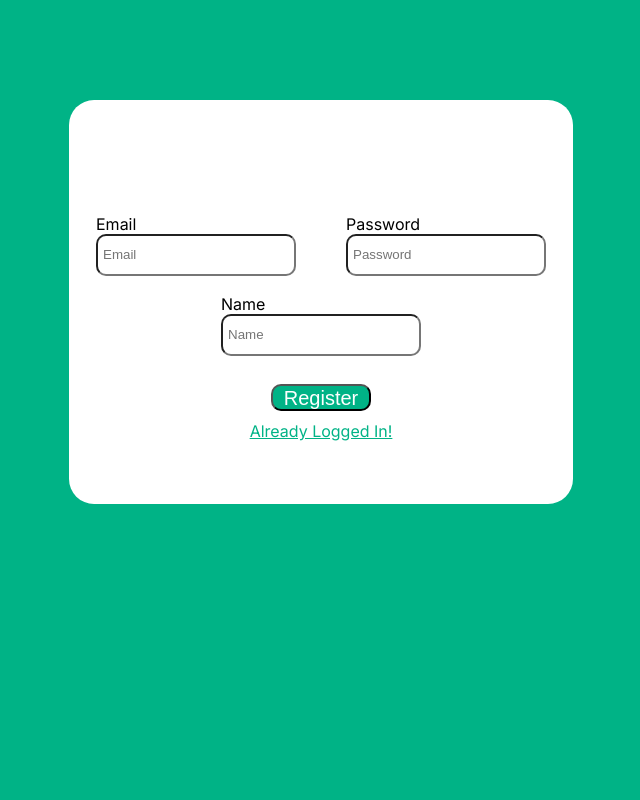
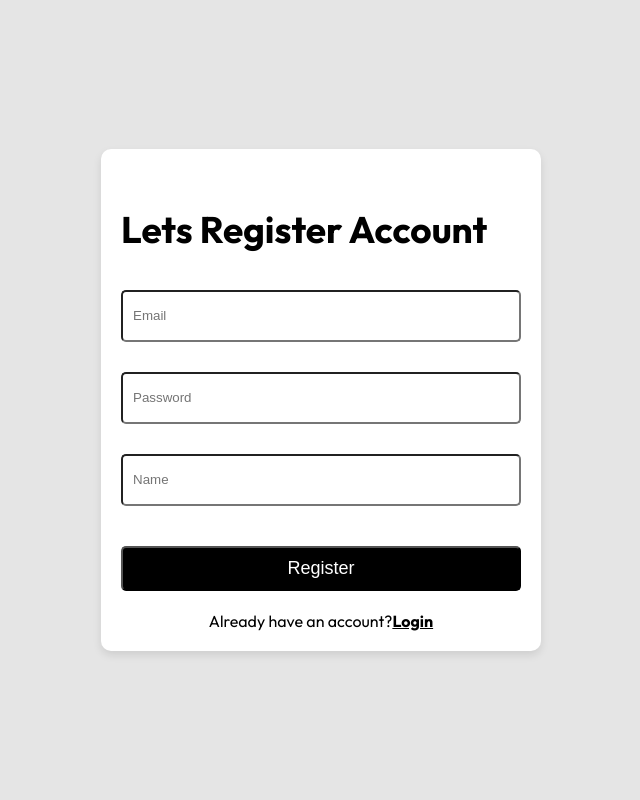
Before and after one commit to Rawda-Yousry/Transportation-System, a Flask app: page /register in a window 1280 px wide. Shown: the whole page, without its empty margins (319-959 px from the left). Run offline with Flask 3, Linux system fonts and the light colour scheme.

Commit message:
Updated CSS for login and register pages

```diff
--- a/static/css/base.css
+++ b/static/css/base.css
@@ -1,53 +1,68 @@
 :root {
-  --color-primary: #00b386;
-  --color-text-on-primary: #ffffff;
-  --color-button-border: var(--color-text-on-primary);
-  --color-button-primary-bg: var(--color-text-on-primary);
-  --font-family: "Inter", sans-sarif;
+  --color-page: #e5e5e5;
+  --color-text-on-page: #000000;
+  --color-form: #ffffff;
+  --color-button-border: var(--color-text-on-page);
+  --color-button-page-bg: var(--color-text-on-page);
+  --font-family: "Outfit", sans-serif;
+}
+
+.form {
+  padding: 20px;
+  border-radius: 10px;
+  box-shadow: 0 4px 8px rgba(0, 0, 0, 0.1);
+  width: 400px;
+  background-color: var(--color-form);
+}
+
+#span-error {
+  margin: 0px;
+  font-size: small;
+  color: red;
 }
 
 .home {
-  background-color: var(--color-primary);
+  background-color: var(--color-page);
   font-family: var(--font-family);
+  margin: 0;
+  padding: 0;
+  display: flex;
+  justify-content: center;
+  align-items: center;
+  height: 100vh;
+  overflow: hidden;
 }
 
-.form {
-  background-color: var(--color-text-on-primary);
-  display: flex;
-  width: 400px;
-  height: 400px;
-  align-items: center;
-  justify-content: center;
-  flex-direction: column;
-  margin: auto;
-  margin-top: 100px;
-  border: 2px solid #0000;
-  border-radius: 25px;
+.form__title {
+  font-size: 37px;
+  font-weight: bold;
 }
+
 .form__button {
-  display: block;
-  background-color: var(--color-primary);
-  width: 100px;
-  height: 27px;
-  font-size: 20px;
-  color: var(--color-text-on-primary);
-  border-radius: 10px;
-  margin-top: 10px;
+  background-color: var(--color-text-on-page);
+  width: 100%;
+  font-size: 18px;
+  text-align: center;
+  color: var(--color-form);
+  border-radius: 5px;
   margin-bottom: 10px;
+  padding: 10px;
 }
 
 .form__field {
   display: flex;
   flex-direction: column;
   margin-bottom: 30px;
-  width: 200px;
-  height: 50px;
+}
+
+.form__field:last-child {
+  margin-bottom: 40px;
 }
 
 .form__field-input {
-  padding: 5px;
+  padding: 10px;
   line-height: 28px;
-  border-radius: 10px;
+  border-radius: 5px;
 }
 
 .form__label {
@@ -56,11 +71,18 @@
 
 .form__link a {
   cursor: pointer;
-  color: var(--color-primary);
+  color: var(--color-text-on-page);
+  font-weight: bold;
 }
 
-.error{
+.error {
   font-size: small;
-  font-style: italic ;
-  color: #f30000
+  font-style: italic;
+  color: red;
 }
+
+.form__link {
+  display: flex;
+  justify-content: center;
+  margin: 10px auto auto auto;
+}
--- a/static/css/login.css
+++ b/static/css/login.css
@@ -1,17 +1,11 @@
 @import "./base.css";
 
 .form-login {
-  background-color: var(--color-text-on-primary);
-  display: flex;
+  padding: 20px;
+  border-radius: 10px;
+  box-shadow: 0 4px 8px rgba(0, 0, 0, 0.1);
   width: 400px;
-  height: 400px;
-  align-items: center;
-  justify-content: center;
-  flex-direction: column;
-  margin: auto;
-  margin-top: 100px;
-  border: 2px solid #0000;
-  border-radius: 25px;
+  background-color: var(--color-form);
 }
 
 #span-error {
--- a/static/css/register.css
+++ b/static/css/register.css
@@ -1,26 +1 @@
 @import "./base.css";
-
-.form-register {
-  background-color: var(--color-text-on-primary);
-  display: flex;
-  width: 500px;
-  align-items: center;
-  flex-direction: column;
-  margin: auto;
-  margin-top: 100px;
-  border: 2px solid #0000;
-  border-radius: 25px;
-  height: 400px;
-}
-
-.form__fields {
-  display: flex;
-  flex-wrap: wrap;
-  justify-content: space-around;
-  margin-top: 80px;
-}
-
-.form-register__button {
-  display: flex;
-  justify-content: center;
-}
--- a/templates/login.html
+++ b/templates/login.html
@@ -8,9 +8,7 @@
   <link rel="stylesheet" href="static/css/register.css">
   <link rel="preconnect" href="https://fonts.googleapis.com">
   <link rel="preconnect" href="https://fonts.gstatic.com" crossorigin>
-  <link
-    href="https://fonts.googleapis.com/css2?family=Inter:ital,opsz,wght@0,14..32,100..900;1,14..32,100..900&display=swap"
-    rel="stylesheet">
+  <link href="https://fonts.googleapis.com/css2?family=Outfit:wght@100..900&display=swap" rel="stylesheet">
   <title>Document</title>
 </head>
 
@@ -19,17 +17,22 @@
   {% if message %}
   <p>{{message}}</p>
   {%endif%}
-  <form id="form-login" class="form-login">
-    <div class="form__field">
-      <span id="span-error"></span>
-      <label for="useremail" class="form__label">Email</label>
-      <input type="text" placeholder="Email" id="useremail-login" class="form__field-input" />
+  <form id="form-login" class="form">
+    <p class="form__title">Lets Sign you in</p>
+    <div class="form__fields">
+      <div class="form__field">
+        <span id="span-error"></span>
+        <!-- <label for="useremail" class="form__label">Email</label> -->
+        <input type="text" placeholder="Email" id="useremail-login" class="form__field-input" />
+      </div>
+      <div class="form__field">
+        <!-- <label for="password" class="form__label">Password</label> -->
+        <input type="password" placeholder="Password" id="password-login" class="form__field-input" />
+      </div>
     </div>
-    <div class="form__field">
-      <label for="password" class="form__label">Password</label>
-      <input type="password" placeholder="password" id="password-login" class="form__field-input" />
+    <div class="form-login__div-button">
+      <button type="submit" class="form__button">Sign in</button>
     </div>
-    <button type="submit" class="form__button">Login</button>
     <div class="form__link">Don't have an account? <a href="/register">Register</a></div>
   </form>
   {% endblock %}
--- a/templates/register.html
+++ b/templates/register.html
@@ -1,26 +1,28 @@
 {% extends "login.html" %} {% block body %}
 
-<form id="form-register" autocomplete="off" class="form-register">
+<form id="form-register" autocomplete="off" class="form">
   <p id="register-message" class="register__paragraph"></p>
+  <p class="form__title">Lets Register Account </p>
   <div class="form__fields">
     <div class="form__field">
-      <label for="email">Email</label>
+      <!-- <label for="email">Email</label> -->
       <input placeholder="Email" id="email-register" class="form__field-input" />
     </div>
     <div class="form__field">
-      <label for="password">Password</label>
+      <!-- <label for="password">Password</label> -->
       <input type="password" placeholder="Password" id="password-register" class="form__field-input" />
     </div>
     <div class="form__field">
-      <label for="name">Name</label>
+      <!-- <label for="name">Name</label> -->
       <input type="text" placeholder="Name" id="username-register" class="form__field-input" />
     </div>
   </div>
   <div class="form-register__field" class="form__field-input">
     <button type="submit" class="form__button">Register</button>
   </div>
+  </div>
   <div class="form__link">
-    <a href="/login">Already Logged In!</a>
-  </div>
+    Already have an account?
+    <a href="/login"> Login </a>
 </form>
 {%endblock%}
--- a/templates/view_drivers.html
+++ b/templates/view_drivers.html
@@ -8,8 +8,9 @@
   <title>View Drivers</title>
 </head>
 
-<body class="drivers-home">
+<body class="home">
   <p id="admin-name"></p>
+  <div class="form home__div">
     <button type="button" id="add-button" class="drivers-home__button">
       Add Driver
     </button>
@@ -97,7 +98,7 @@
       </div>
       {% endfor %}
     </div>
-
+  </div>
   <script type="module" src="static/js/view-drivers.js"></script>
 </body>
 
```
Also changed, not shown: static/css/admin_dashboard.css (deleted, +0 -22 lines), static/css/view_drivers.css (+10 -17 lines), templates/admin_dashboard.html (deleted, +0 -24 lines). Lines whose indentation alone changed are shown as unchanged.
